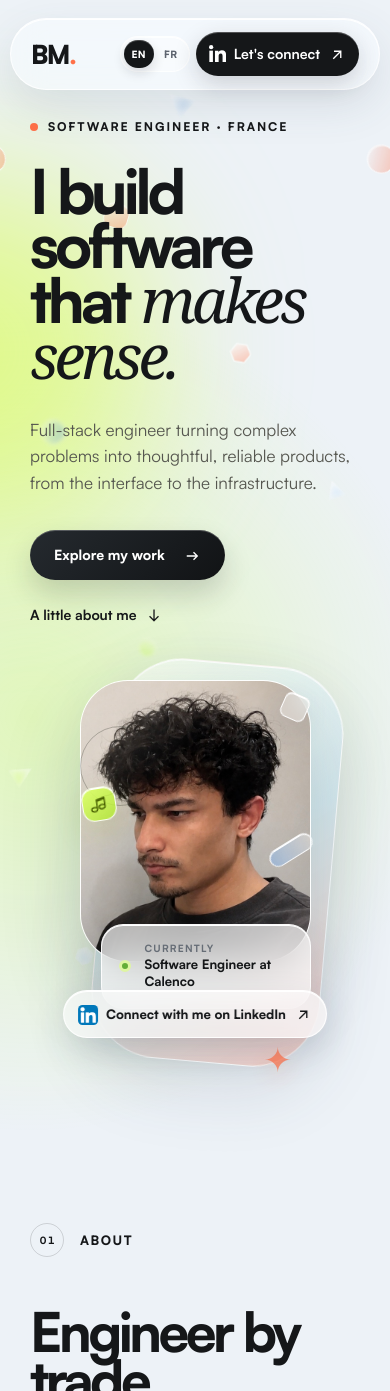
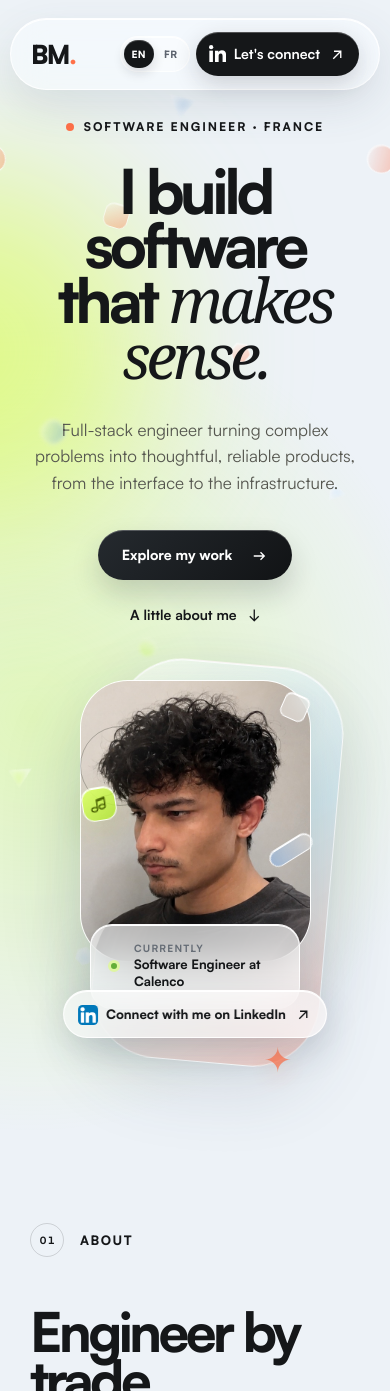
Before and after one commit to bassemms/bassemms.github.io, a Next.js app: page /en/ in a window 390 px wide. Shown: the top 1391 px of the page. Built offline with nearby package versions, Linux system fonts and the light colour scheme.

Commit message:
fix🐛: center mobile hero content

```diff
--- a/app/globals.css
+++ b/app/globals.css
@@ -211,13 +211,16 @@ footer a { display:inline-flex; min-height:44px; align-items:center; gap:7px; }
   .hero { min-height:auto; grid-template-columns:1fr; gap:55px; padding:118px 20px 100px; }
   .hero::before { width:360px; height:360px; filter:blur(75px); left:-220px; }
   .drifting-shape { width:clamp(20px,7vw,32px); opacity:.62; filter:blur(var(--shape-blur)); }
+  .hero-copy { width:100%; text-align:center; }
+  .hero-copy .eyebrow { justify-content:center; }
   .hero h1 { font-size:clamp(52px,15.8vw,78px); } .hero-intro { font-size:17px; }
+  .hero-intro { margin-inline:auto; }
   .locale-root[lang="fr"] .hero h1 { font-size:clamp(46px,12.5vw,62px); line-height:1; }
-  .hero-actions { align-items:flex-start; flex-direction:column; gap:24px; }
+  .hero-actions { align-items:center; flex-direction:column; gap:24px; }
   .hero-visual { order:2; width:70%; max-width:280px; }
   .portrait-frame { width:100%; margin-inline:auto; }
   .portrait-connect { left:50%; max-width:calc(100vw - 32px); gap:8px; padding-inline:14px; translate:-50% 0; }
-  .status-card { right:0; bottom:8%; width:210px; } .orbit-one { left:0; } .music-easter-egg { left:2px; top:30%; } .shape-diamond { right:3px; } .shape-pill { right:-4px; } .hero-foot { display:none; }
+  .status-card { right:auto; left:50%; bottom:8%; width:210px; translate:-50% 0; } .orbit-one { left:0; } .music-easter-egg { left:2px; top:30%; } .shape-diamond { right:3px; } .shape-pill { right:-4px; } .hero-foot { display:none; }
   .section-shell { padding:85px 20px; border-radius:0; } .section-label { margin-bottom:50px; }
   .about { padding-bottom:125px; }
   .experience,.work,.skills-education { margin-top:-38px; padding-top:105px; padding-bottom:125px; border-radius:38px 38px 0 0; }
```
